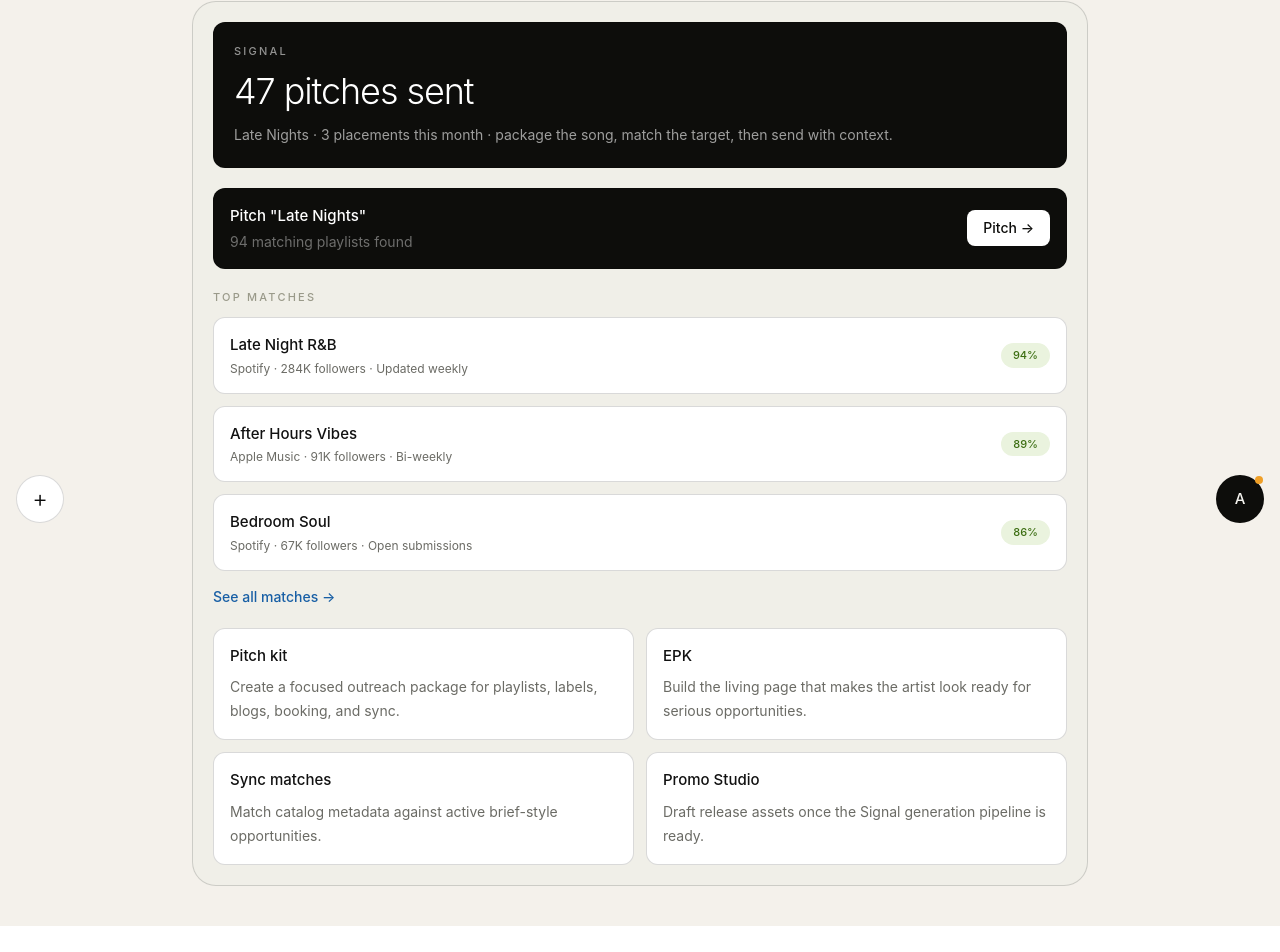
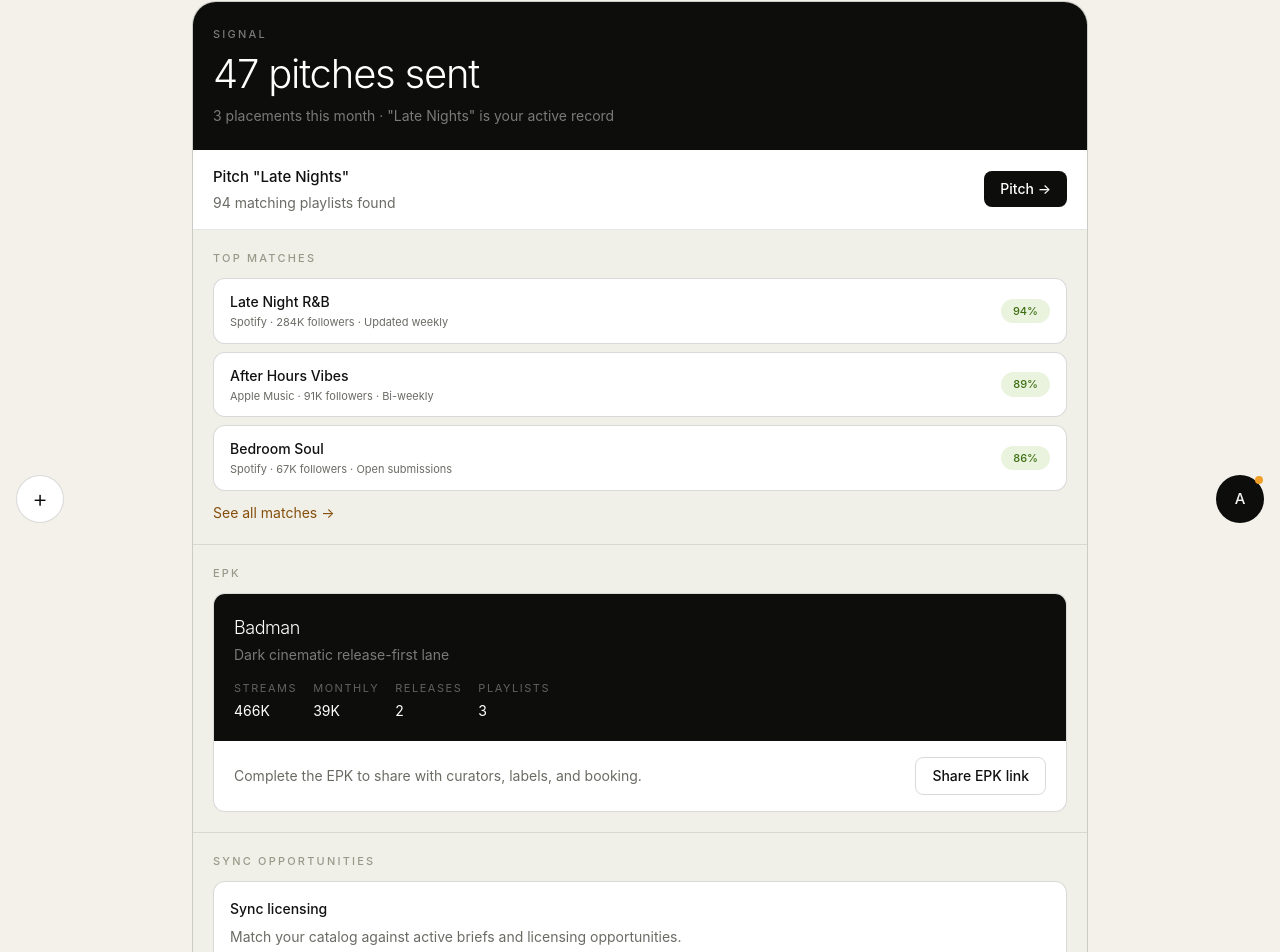
Before and after one commit to oogunbiyi22/pocket-manager, a Next.js app: page /signal in a window 1280 px wide. Shown: the part 253-1205 px from the top of the page. Before the commit the page ends 1179 px from the top, so only its background shows below. Built offline with nearby package versions, Linux system fonts and the light colour scheme.

Commit message:
Rebuild Signal around pitching and EPK

```diff
--- a/src/app/signal/page.tsx
+++ b/src/app/signal/page.tsx
@@ -10,85 +10,132 @@ const playlistMatches = [
   { name: "Bedroom Soul", platform: "Spotify", followers: "67K", fit: 86, note: "Open submissions" },
 ];
 
-const signalAreas = [
-  {
-    href: "/pitch-kits",
-    title: "Pitch kit",
-    body: "Create a focused outreach package for playlists, labels, blogs, booking, and sync.",
-  },
-  {
-    href: "/epk",
-    title: "EPK",
-    body: "Build the living page that makes the artist look ready for serious opportunities.",
-  },
-  {
-    href: "/sync",
-    title: "Sync matches",
-    body: "Match catalog metadata against active brief-style opportunities.",
-  },
-  {
-    href: "/studio",
-    title: "Promo Studio",
-    body: "Draft release assets once the Signal generation pipeline is ready.",
-  },
-];
-
 export default function SignalPage() {
-  const { songs } = usePocket();
+  const { songs, profile } = usePocket();
   const activeSong = songs[0];
+  const totalStreams = songs.reduce((t, s) => t + s.streams, 0);
+  const monthlyStreams = Math.round(totalStreams / 12);
 
   return (
     <AppShell title="Signal" eyebrow="Get heard">
-      <main className="mx-auto max-w-4xl rounded-[24px] border-[0.5px] border-black/15 bg-[#f0efe8] p-5 text-[#111]">
-        <section className="rounded-xl border-[0.5px] border-black/15 bg-[#0d0d0b] p-5 text-white">
-          <div className="text-[11px] font-medium uppercase tracking-[0.2em] text-white/55">Signal</div>
-          <div className="mt-3 text-4xl font-light tracking-[-0.03em]">47 pitches sent</div>
-          <p className="mt-3 max-w-2xl text-sm leading-6 text-white/60">
-            {activeSong?.title ?? "Your catalog"} · 3 placements this month · package the song, match the target, then send with context.
+      <main className="mx-auto max-w-4xl overflow-hidden rounded-[24px] border-[0.5px] border-black/15 bg-[#f0efe8] text-[#111]">
+
+        {/* Command surface */}
+        <section className="bg-[#0d0d0b] px-5 py-6 text-white">
+          <div className="text-[11px] font-medium uppercase tracking-[0.2em] text-white/45">Signal</div>
+          <div className="mt-3 text-[40px] font-light leading-none tracking-[-0.03em]">47 pitches sent</div>
+          <p className="mt-3 text-sm text-white/45">
+            3 placements this month · {activeSong ? `"${activeSong.title}" is your active record` : "Start by adding a song"}
           </p>
         </section>
 
-        <section className="mt-5 rounded-xl border-[0.5px] border-black/15 bg-[#0d0d0b] p-4 text-white">
-          <div className="flex flex-col gap-4 sm:flex-row sm:items-center sm:justify-between">
+        {/* Pitch this song */}
+        <section className="border-b border-black/10 bg-white px-5 py-4">
+          <div className="flex items-center justify-between gap-4">
             <div>
-              <div className="text-[15px] font-medium">Pitch {activeSong ? `"${activeSong.title}"` : "a song"}</div>
-              <div className="mt-1 text-sm text-white/40">94 matching playlists found</div>
+              <div className="text-[15px] font-medium text-[#111]">
+                Pitch {activeSong ? `"${activeSong.title}"` : "a song"}
+              </div>
+              <div className="mt-1 text-sm text-[#6b6b65]">94 matching playlists found</div>
             </div>
-            <Link href="/pitch-kits" className="rounded-lg bg-white px-4 py-2 text-sm font-medium text-[#0d0d0b]">
+            <Link
+              href="/pitch-kits"
+              className="shrink-0 rounded-lg bg-[#0d0d0b] px-4 py-2 text-sm font-medium text-white"
+            >
               Pitch →
             </Link>
           </div>
         </section>
 
-        <section className="mt-5">
+        {/* Playlist matches */}
+        <section className="px-5 py-5">
           <div className="mb-3 text-[11px] font-medium uppercase tracking-[0.2em] text-[#9a9a8a]">Top matches</div>
-          <div className="space-y-3">
+          <div className="space-y-2">
             {playlistMatches.map((playlist) => (
-              <Link key={playlist.name} href="/pitch-kits" className="block rounded-xl border-[0.5px] border-black/15 bg-white p-4 transition hover:border-black/35">
-                <div className="flex items-center justify-between gap-4">
-                  <div>
-                    <div className="text-[15px] font-medium text-[#111]">{playlist.name}</div>
-                    <div className="mt-1 text-xs text-[#6b6b65]">
-                      {playlist.platform} · {playlist.followers} followers · {playlist.note}
-                    </div>
+              <Link
+                key={playlist.name}
+                href="/pitch-kits"
+                className="flex items-center justify-between gap-4 rounded-xl border-[0.5px] border-black/15 bg-white px-4 py-3 transition hover:border-black/35"
+              >
+                <div>
+                  <div className="text-[14px] font-medium text-[#111]">{playlist.name}</div>
+                  <div className="mt-0.5 text-[11px] text-[#6b6b65]">
+                    {playlist.platform} · {playlist.followers} followers · {playlist.note}
                   </div>
-                  <span className="rounded-full bg-[#eaf3de] px-3 py-1 text-[11px] font-medium text-[#3b6d11]">{playlist.fit}%</span>
                 </div>
+                <span className="shrink-0 rounded-full bg-[#eaf3de] px-3 py-1 text-[11px] font-medium text-[#3b6d11]">
+                  {playlist.fit}%
+                </span>
               </Link>
             ))}
           </div>
-          <Link href="/sync" className="mt-4 inline-flex text-sm font-medium text-[#185fa5]">
+          <Link href="/sync" className="mt-3 inline-flex text-sm text-[#854f0b]">
             See all matches →
           </Link>
         </section>
 
-        <section className="mt-5 grid gap-3 sm:grid-cols-2">
-          {signalAreas.map((area) => (
-            <Link key={area.href} href={area.href} className="rounded-xl border-[0.5px] border-black/15 bg-white p-4 transition hover:border-black/35">
-              <div className="text-[15px] font-medium text-[#111]">{area.title}</div>
-              <p className="mt-2 text-sm leading-6 text-[#6b6b65]">{area.body}</p>
+        {/* EPK card */}
+        <section className="border-t border-black/10 px-5 py-5">
+          <div className="mb-3 text-[11px] font-medium uppercase tracking-[0.2em] text-[#9a9a8a]">EPK</div>
+          <div className="overflow-hidden rounded-xl border-[0.5px] border-black/15 bg-white">
+            <div className="bg-[#0d0d0b] px-5 py-5 text-white">
+              <div className="text-[18px] font-light tracking-tight">{profile.artistName}</div>
+              <div className="mt-1 text-sm text-white/45">{profile.vibe || profile.role || "Independent artist"}</div>
+              <div className="mt-4 flex flex-wrap gap-4 text-sm">
+                <div>
+                  <div className="text-[11px] uppercase tracking-[0.14em] text-white/35">Streams</div>
+                  <div className="mt-1 font-normal text-white">{(totalStreams / 1000).toFixed(0)}K</div>
+                </div>
+                <div>
+                  <div className="text-[11px] uppercase tracking-[0.14em] text-white/35">Monthly</div>
+                  <div className="mt-1 font-normal text-white">{(monthlyStreams / 1000).toFixed(0)}K</div>
+                </div>
+                <div>
+                  <div className="text-[11px] uppercase tracking-[0.14em] text-white/35">Releases</div>
+                  <div className="mt-1 font-normal text-white">{songs.length}</div>
+                </div>
+                <div>
+                  <div className="text-[11px] uppercase tracking-[0.14em] text-white/35">Playlists</div>
+                  <div className="mt-1 font-normal text-white">3</div>
+                </div>
+              </div>
+            </div>
+            <div className="flex items-center justify-between gap-3 px-5 py-4">
+              <p className="text-sm text-[#6b6b65]">Complete the EPK to share with curators, labels, and booking.</p>
+              <Link href="/epk" className="shrink-0 rounded-lg border-[0.5px] border-black/15 px-4 py-2 text-sm font-medium text-[#111] transition hover:bg-[#f5f4f0]">
+                Share EPK link
+              </Link>
+            </div>
+          </div>
+        </section>
+
+        {/* Sync opportunities */}
+        <section className="border-t border-black/10 px-5 py-5">
+          <div className="mb-3 text-[11px] font-medium uppercase tracking-[0.2em] text-[#9a9a8a]">Sync opportunities</div>
+          <div className="rounded-xl border-[0.5px] border-black/15 bg-white p-4">
+            <div className="text-[14px] font-medium text-[#111]">Sync licensing</div>
+            <p className="mt-1.5 text-sm leading-6 text-[#6b6b65]">
+              Match your catalog against active briefs and licensing opportunities.
+            </p>
+            <Link href="/sync" className="mt-3 inline-flex rounded-lg border-[0.5px] border-black/15 px-4 py-2 text-sm text-[#111] transition hover:bg-[#f5f4f0]">
+              Browse matches →
             </Link>
-          ))}
+          </div>
+        </section>
+
+        {/* More Signal tools */}
+        <section className="border-t border-black/10 px-5 py-5">
+          <div className="grid gap-3 sm:grid-cols-2">
+            {[
+              { href: "/pitch-kits", title: "Pitch kit", body: "Create focused outreach packages for playlists, labels, blogs, and sync." },
+              { href: "/studio", title: "Promo Studio", body: "Draft release assets for social, email, and curator pitches." },
+            ].map((area) => (
+              <Link key={area.href} href={area.href} className="rounded-xl border-[0.5px] border-black/15 bg-white p-4 transition hover:border-black/35">
+                <div className="text-[14px] font-medium text-[#111]">{area.title}</div>
+                <p className="mt-1.5 text-sm leading-6 text-[#6b6b65]">{area.body}</p>
+              </Link>
+            ))}
+          </div>
         </section>
       </main>
     </AppShell>
```
